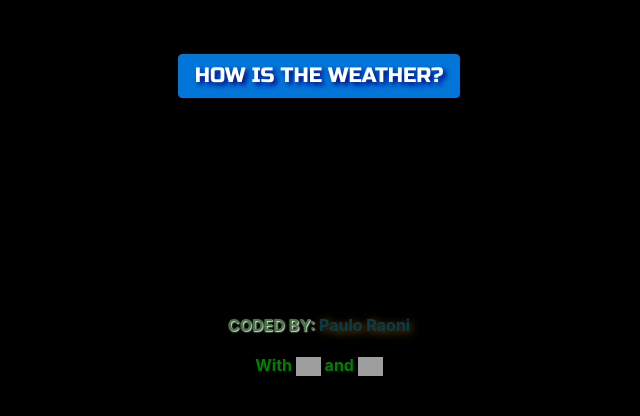
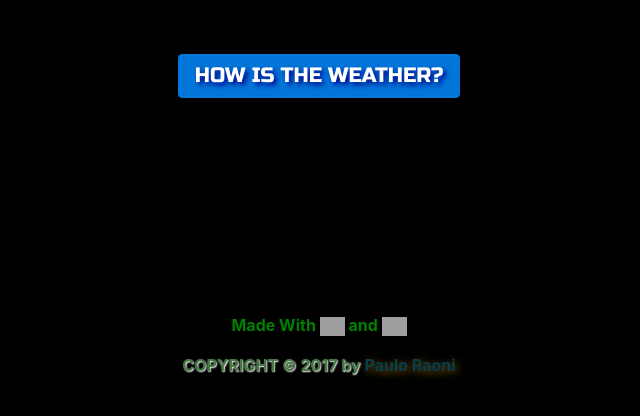
Before and after one commit to paulo-raoni/local-weather-app, a plain HTML site: page index.html in a window 1280 px wide. Shown: the part 118-534 px from the top of the page, without its empty margins (321-961 px from the left). Drawn offline with nearby package versions, Linux system fonts and the light colour scheme; grey boxes are pictures that could not be loaded.

Commit message:
Update index.html

```diff
--- a/index.html
+++ b/index.html
@@ -35,8 +35,8 @@
     </div>
   </div>
   <div class = "lastParagraph">
-  <p class ="coded">CODED BY: <span class = 'myName'>Paulo Raoni</span></p>
-  <p style = "color: green;">With <span><img class = "coffee" src="https://s-media-cache-ak0.pinimg.com/originals/30/a5/6d/30a56df88faf58730bfcb38fd2e77203.png" alt="coffee icon" /></span> and <span><img class = "learning" src="https://cdn1.iconfinder.com/data/icons/education-colored-icons-vol-3/128/113-512.png"/></span></p>
+  <p style = "color: green;">Made With <span><img class = "coffee" src="https://s-media-cache-ak0.pinimg.com/originals/30/a5/6d/30a56df88faf58730bfcb38fd2e77203.png" alt="coffee icon" /></span> and <span><img class = "learning" src="https://cdn1.iconfinder.com/data/icons/education-colored-icons-vol-3/128/113-512.png"/></span></p>
+  <p class ="coded">COPYRIGHT © 2017 by <a href="https://github.com/paulo-raoni/local-weather-app" target = "_blank"><span class = 'myName'>Paulo Raoni</span></a></p>
  </div>
 </div>
   <script src='https://cdnjs.cloudflare.com/ajax/libs/jquery/3.1.1/jquery.min.js'></script>
```
